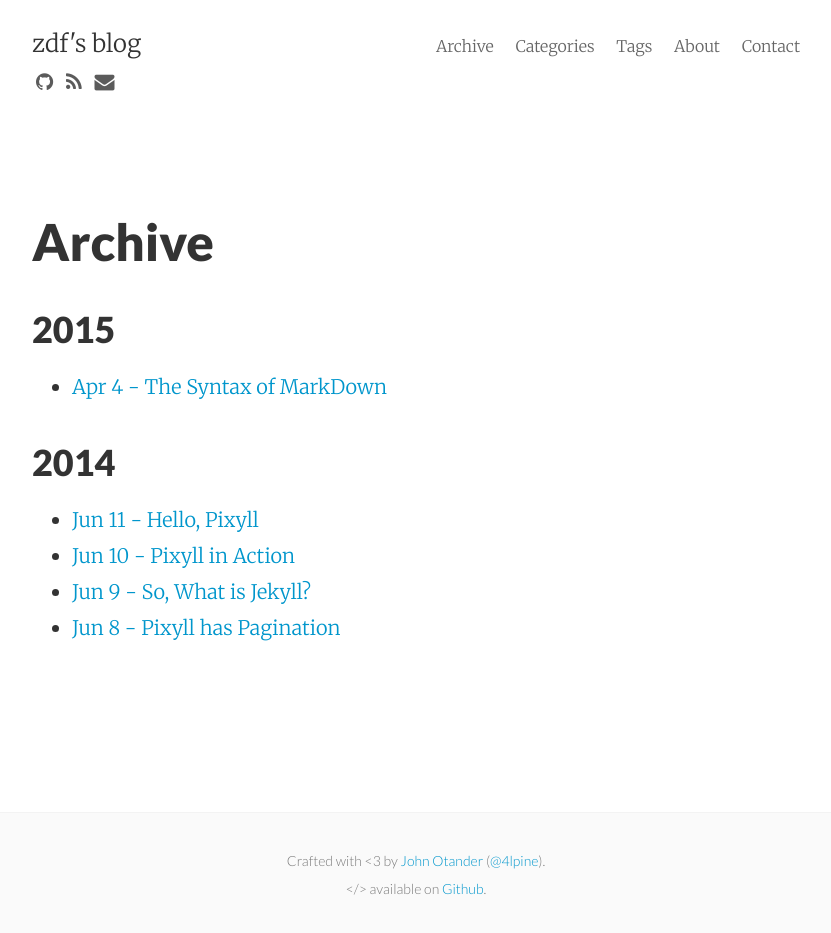
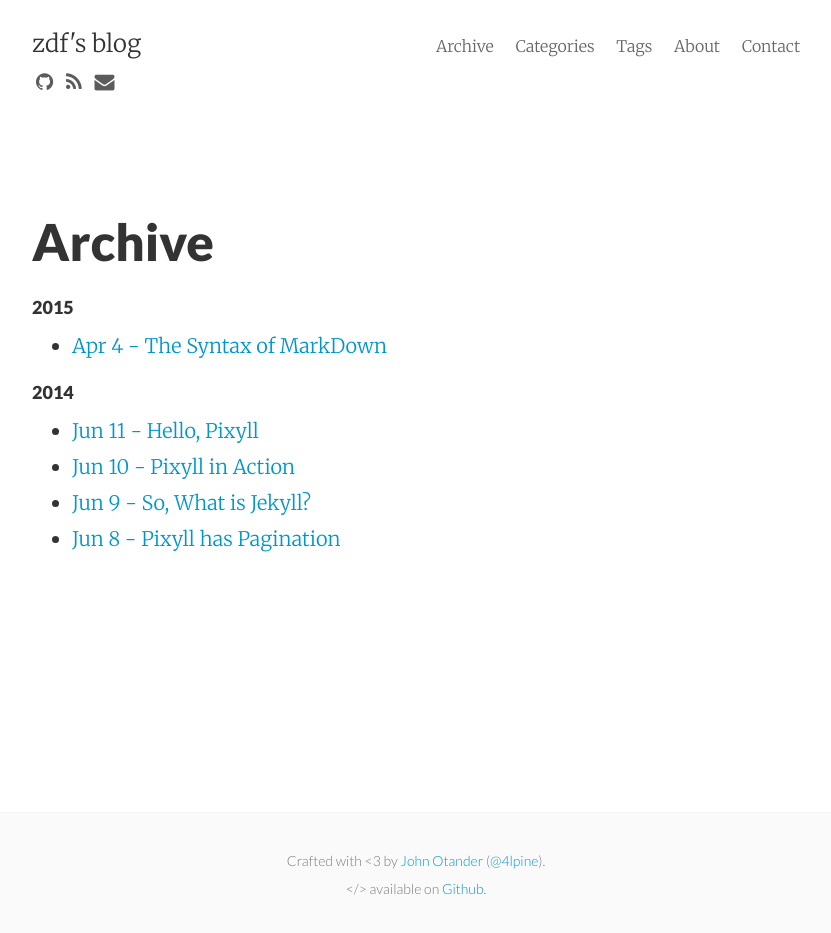
Before and after one commit to zdf1230/zdf1230.github.io, a Jekyll site: the page built from archive.html, in a window 1280 px wide. Shown: the whole page, without its empty margins (224-1055 px from the left). Built offline with Jekyll 4.4.1, drawn with Linux system fonts in a browser that asks for light colours; nearby versions of some CDN libraries; Markdown is read by kramdown in place of the engine named in the settings.

Commit message:
UpdateSize

```diff
--- a/_config.yml
+++ b/_config.yml
@@ -5,7 +5,7 @@ author:      Zhao Dongfang
 description: "A simple, beautiful theme for Jekyll that emphasizes content rather than aesthetic fluff."
 baseurl:     ""
 url:         "http://zdf615328619.github.io/"
-favicon:	 http://zdf615328619.github.io/favicon.ico
+favicon:	 http://zdf615328619.github.io/images/favicon.ico
 
 # Google analytics
 google_analytics:
--- a/archive.html
+++ b/archive.html
@@ -9,14 +9,14 @@ no_duoshuo: true
 <div>
 {%for post in site.posts %}
     {% unless post.next %}
-        <h3>{{ post.date | date: '%Y' }}</h3>
+        <h5>{{ post.date | date: '%Y' }}</h5>
         <ul>
     {% else %}
         {% capture year %}{{ post.date | date: '%Y' }}{% endcapture %}
         {% capture nyear %}{{ post.next.date | date: '%Y' }}{% endcapture %}
         {% if year != nyear %}
             </ul>
-            <h3>{{ post.date | date: '%Y' }}</h3>
+            <h5>{{ post.date | date: '%Y' }}</h5>
             <ul>
         {% endif %}
     {% endunless %}
--- a/categories.html
+++ b/categories.html
@@ -20,7 +20,7 @@ no_duoshuo: true
 </ul>
 
 {% for tag in site.categories %}
-  <h2 id="{{ tag[0] }}">{{ tag[0] | capitalize }}</h2>
+  <h5 id="{{ tag[0] }}">{{ tag[0] | capitalize }}</h5>
   <ul class="post-list">
     {% assign pages_list = tag[1] %}
     {% for post in pages_list %}
--- a/tags.html
+++ b/tags.html
@@ -20,7 +20,7 @@ no_duoshuo: true
 </ul>
 
 {% for tag in site.tags %}
-    <h2 id="{{ tag[0] }}">{{ tag[0] }}</h2>
+    <h5 id="{{ tag[0] }}">{{ tag[0] }}</h5>
     <ul class="post-list">
         {% assign pages_list = tag[1] %}
         {% for post in pages_list %}
```
